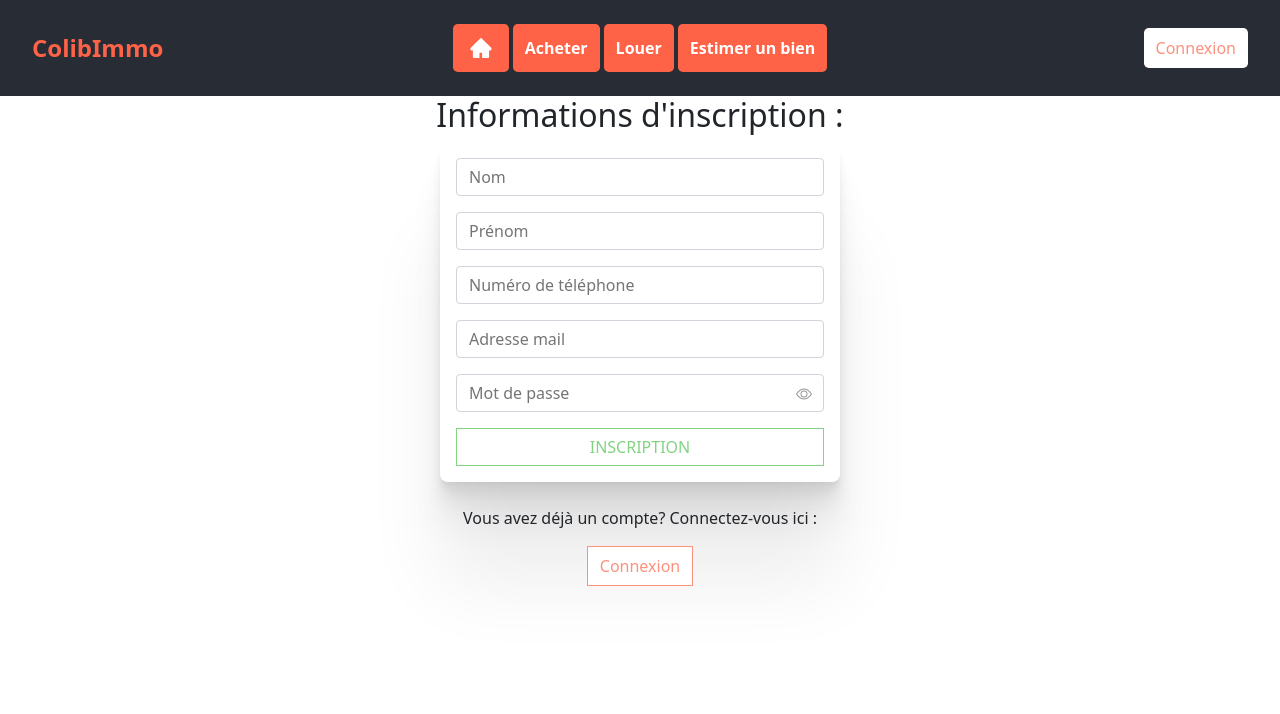
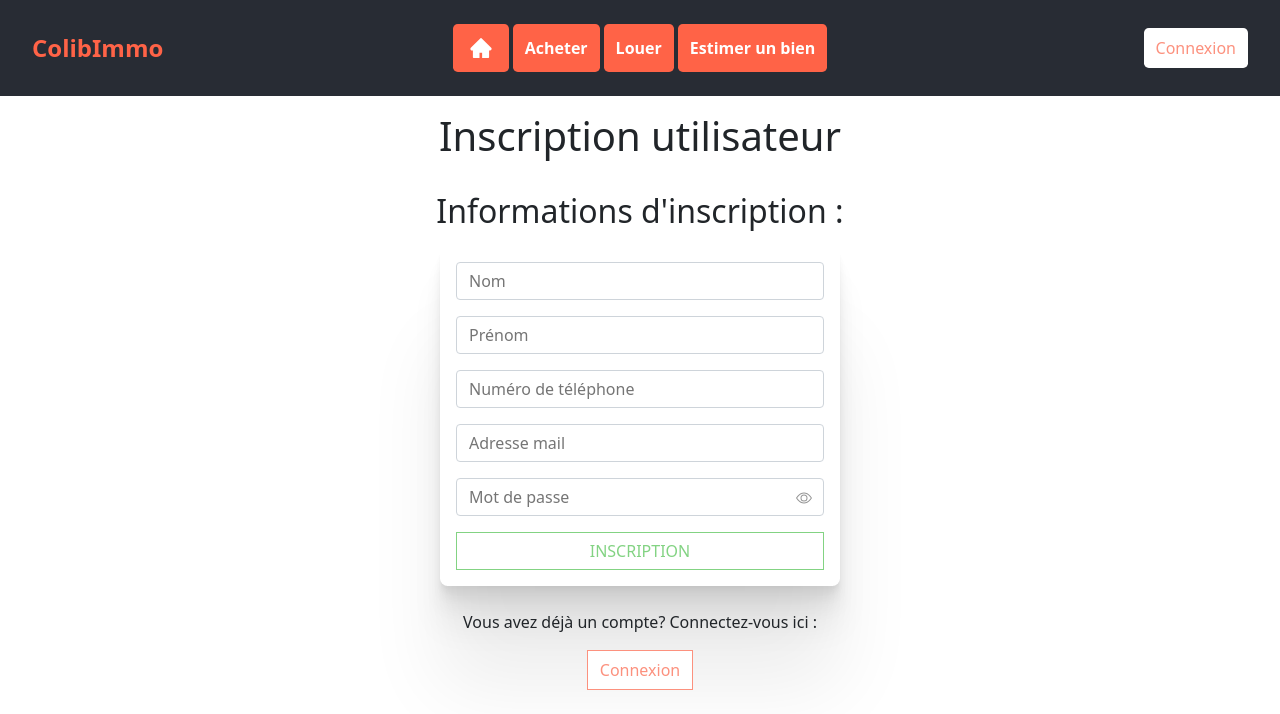
Before and after one commit to fgleizes/Colibimmo-web, a React (Create React App) app: page /register in a window 1280 px wide. Shown: the top 714 px of the page. Built offline with nearby package versions, Linux system fonts and the light colour scheme.

Commit message:
modif css login/register et estimate view

```diff
--- a/src/components/views/EstimateView.js
+++ b/src/components/views/EstimateView.js
@@ -24,7 +24,6 @@ function EstimateView() {
       minLength: 10,
       maxLength: 10,
       pattern: "^0[1-9]\\d*$"
-      // pattern: "^0[1-9]\\d{8}$"
     },
     {
       name : "email",
@@ -41,24 +40,10 @@ function EstimateView() {
   ]
   return (
     <div className="estimateView">
-      <h1>Vous souhaitez faire estimer votre bien ?</h1>
-      <h2>Envoyer nous un email</h2>
-      {/* <form>
-        <input></input>
-        <input></input>
-        <input></input>
-        <input></input>
-        <textarea></textarea>
-        <div className="container-buttons">
+      <h1 className="my-3">Vous souhaitez faire estimer votre bien ?</h1>
+      <h2 className="my-3">Envoyer nous un email</h2>
+      <Form inputs={inputs}>
           <Button type="submit">Envoyer</Button>
-          <Button type="reset">Annuler</Button>
-        </div>
-      </form> */}
-      <Form inputs={inputs}>
-        {/* <div className="container-buttons"> */}
-          <Button type="submit">Envoyer</Button>
-          {/* <Button type="reset">Annuler</Button> */}
-        {/* </div> */}
       </Form>
     </div>
   );
--- a/src/components/views/LoginView.js
+++ b/src/components/views/LoginView.js
@@ -44,8 +44,9 @@ const LoginView = () => {
 
   return (
     <div className="loginView">
-      {isLoggin === false && <h2 className="error">Echec de la connexion ! Veuillez réessayer :</h2>}
-      {isLoggin === undefined && <h2>Informations de connexion :</h2>}
+      <h1 className="my-3">Connexion utilisateur</h1>
+      {isLoggin === undefined && <h2 className="my-3">Informations de connexion :</h2>}
+      {isLoggin === false && <h2 className="error my-3">Echec de la connexion ! Veuillez réessayer :</h2>}
       <LoginForm handleSubmit={handleSubmit}/>
       <p>Vous n'avez pas encore de compte?</p>
       <Link to="/register" title="Créer votre compte">
--- a/src/components/views/ProfileView.css
+++ b/src/components/views/ProfileView.css
@@ -10,5 +10,4 @@
 .profileView h1{
     text-align: center;
     flex-basis: 100%;
-    margin: 2rem;
 }
--- a/src/components/views/RegisterView.js
+++ b/src/components/views/RegisterView.js
@@ -22,9 +22,8 @@ function RegisterView() {
   if (isRegister === true) {
     return (
       <div className="registerView">
-        <h2>
-          Votre inscription a bien été prise en compte !
-        </h2>
+        <h1 className="my-3">Inscription utilisateur</h1>
+        <h2 className="my-3"> Votre inscription a bien été prise en compte !</h2>
         <p>Connectez-vous ici : </p>
         <Link to="/login" title="Me connecter à mon compte">
           <Button type="button">Connexion</Button>
@@ -34,8 +33,9 @@ function RegisterView() {
   } else {
     return (
       <div className="registerView">
-        { isRegister === false && <h2 className="error">Votre inscription n'a pas été prise en compte ! Veuillez réessayer :</h2> }
-        { isRegister === undefined && <h2>Informations d'inscription :</h2> }
+        <h1 className="my-3">Inscription utilisateur</h1>
+        { isRegister === false && <h2 className="error my-3">Votre inscription n'a pas été prise en compte ! Veuillez réessayer :</h2> }
+        { isRegister === undefined && <h2 className="my-3">Informations d'inscription :</h2> }
         <RegisterForm handleSubmit={handleSubmit}/>
         <p>Vous avez déjà un compte? Connectez-vous ici : </p>
         <Link to="/login" title="Créer votre compte">
```
